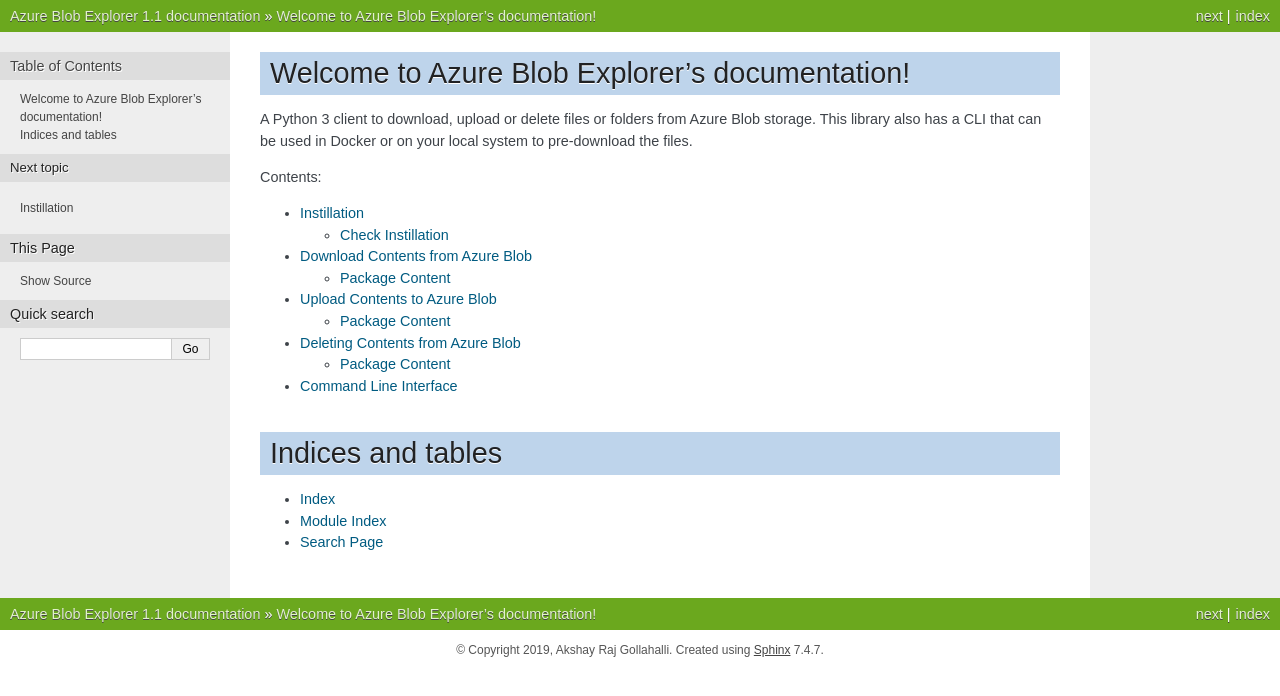
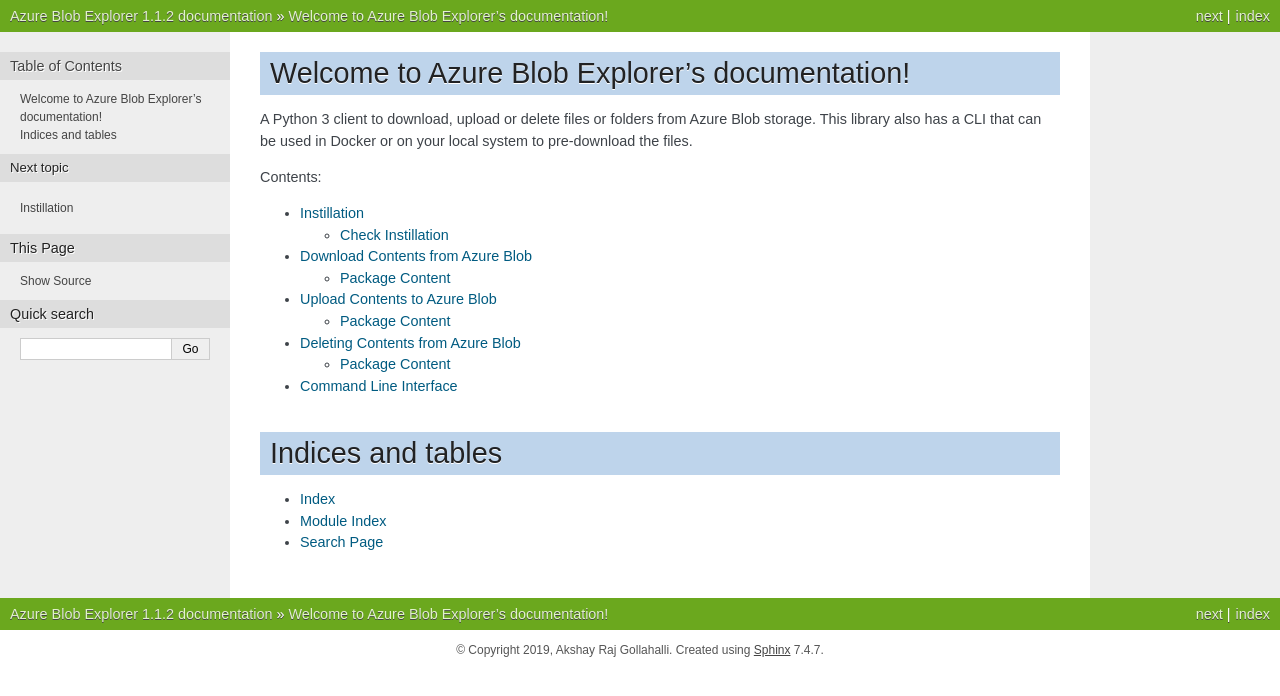
Before and after one commit to akshaybabloo/azure-blob-explorer-python, a Sphinx documentation site: the page built from _docs/source/index.rst, in a window 1280 px wide. Shown: the top 696 px of the page. Built offline with Sphinx 7.4.7, drawn with Linux system fonts in a browser that asks for light colours.

Commit message:
bump version to 1.1.2

```diff
--- a/_docs/source/conf.py
+++ b/_docs/source/conf.py
@@ -22,7 +22,7 @@
 author = 'Akshay Raj Gollahalli'
 
 # The full version, including alpha/beta/rc tags
-release = '1.1'
+release = '1.1.2'
 
 
 # -- General configuration ---------------------------------------------------
--- a/azblobexplorer/__init__.py
+++ b/azblobexplorer/__init__.py
@@ -2,4 +2,4 @@
 from .download import *
 from .upload import *
 
-__version__ = "1.1.1"
+__version__ = "1.1.2"
```
